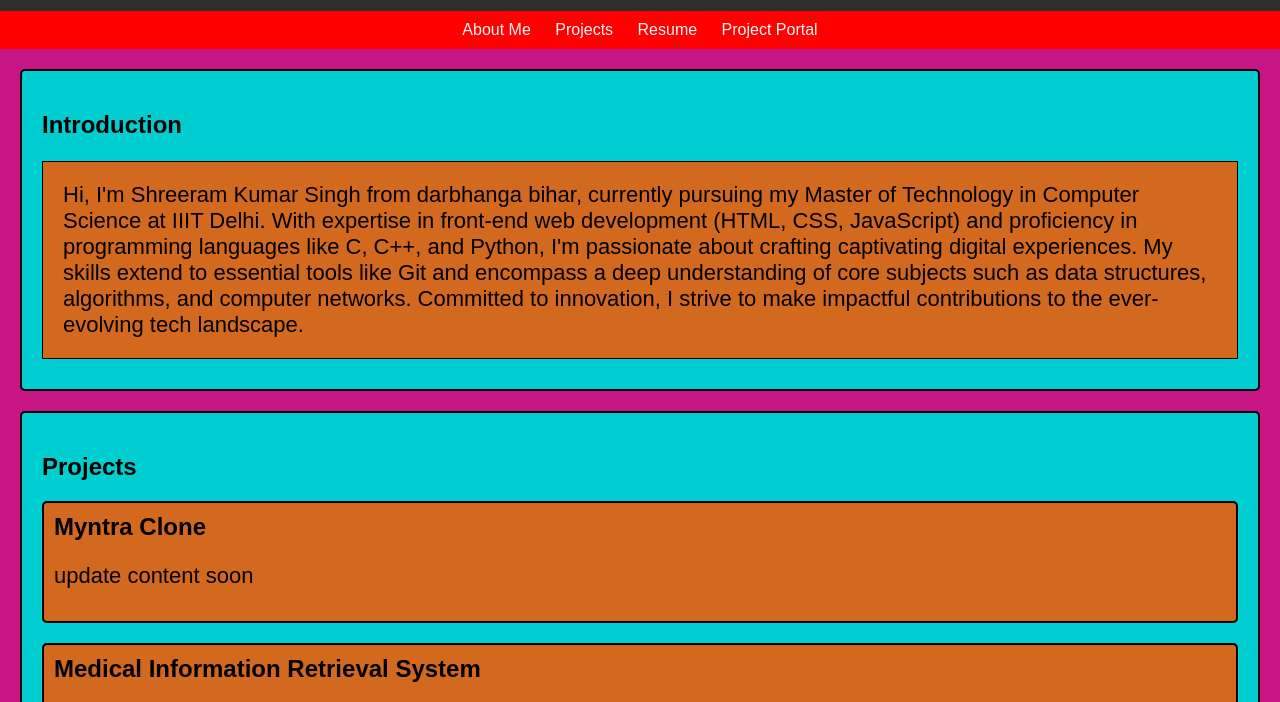
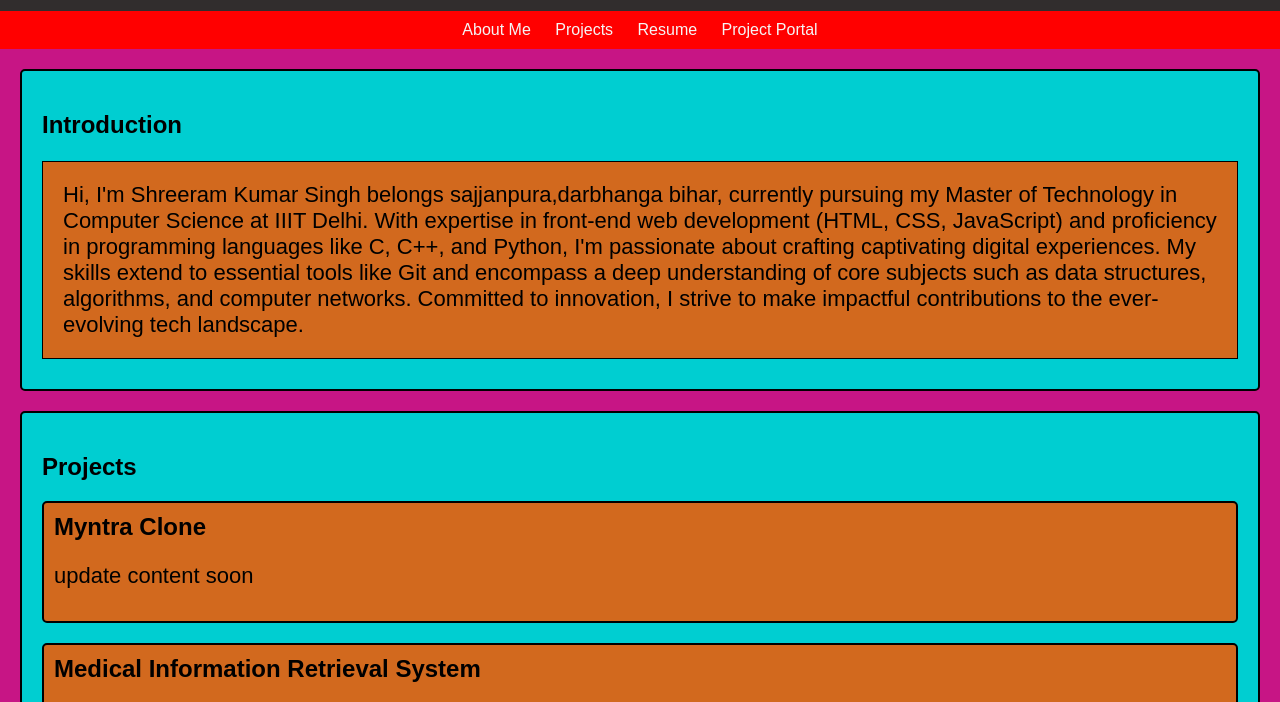
Before and after one commit to Shreeram23091/portfolio-Demo, a plain HTML site: page index.html in a window 1280 px wide. Shown: the part 89-791 px from the top of the page. Drawn offline with Linux system fonts and the light colour scheme.

```diff
--- a/index.html
+++ b/index.html
@@ -100,7 +100,7 @@
     <section id="about">
         <h1>Introduction</h1>
         <p>
-            Hi, I'm Shreeram Kumar Singh from darbhanga bihar, currently pursuing my Master of Technology in Computer Science at IIIT Delhi. With expertise in front-end web development (HTML, CSS, JavaScript) and proficiency in programming languages like C, C++, and Python, I'm passionate about crafting captivating digital experiences. My skills extend to essential tools like Git and encompass a deep understanding of core subjects such as data structures, algorithms, and computer networks. Committed to innovation, I strive to make impactful contributions to the ever-evolving tech landscape.
+            Hi, I'm Shreeram Kumar Singh belongs  sajjanpura,darbhanga bihar, currently pursuing my Master of Technology in Computer Science at IIIT Delhi. With expertise in front-end web development (HTML, CSS, JavaScript) and proficiency in programming languages like C, C++, and Python, I'm passionate about crafting captivating digital experiences. My skills extend to essential tools like Git and encompass a deep understanding of core subjects such as data structures, algorithms, and computer networks. Committed to innovation, I strive to make impactful contributions to the ever-evolving tech landscape.
         </p>
     </section>
     <section id="projects">
```
